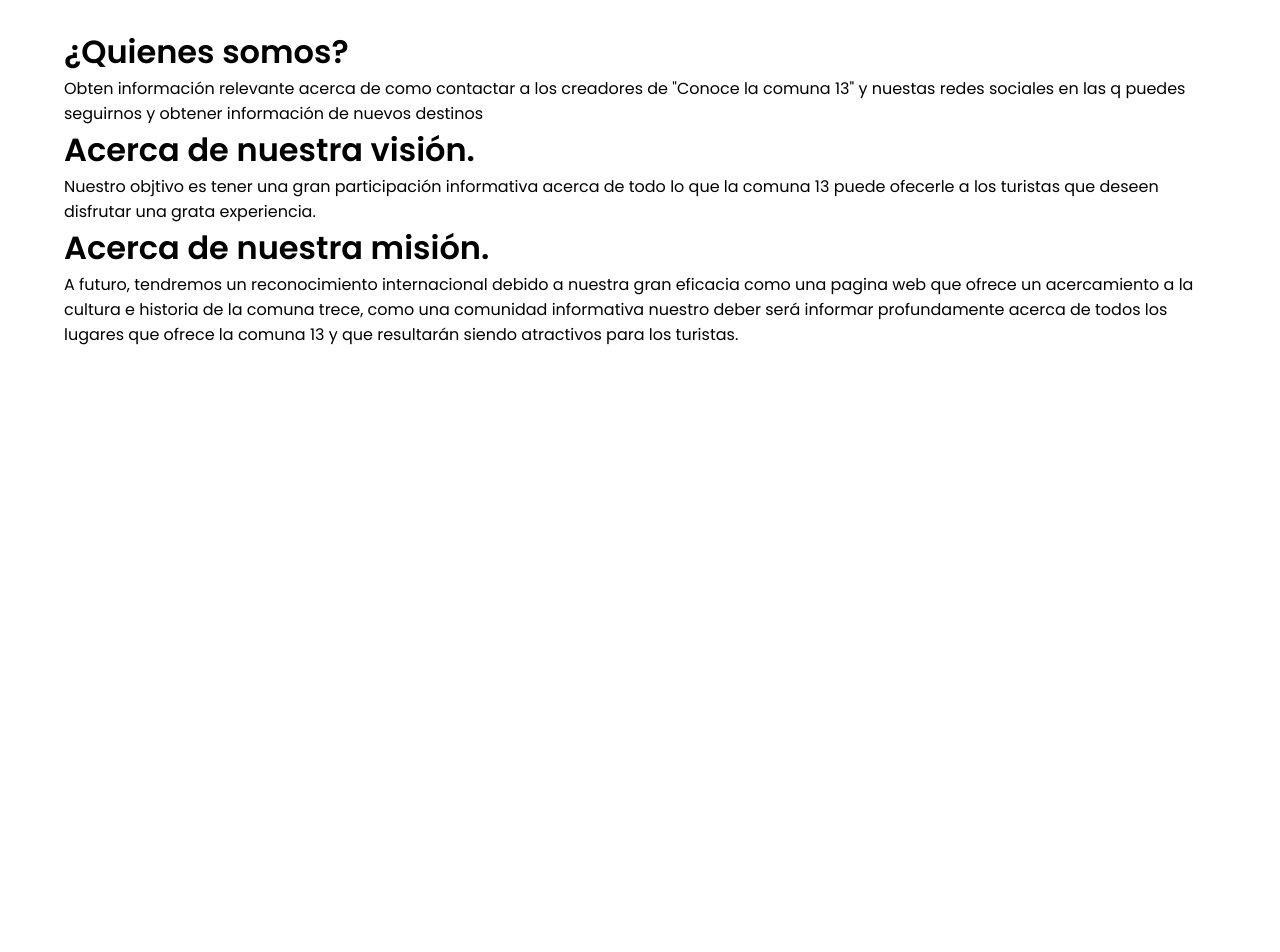
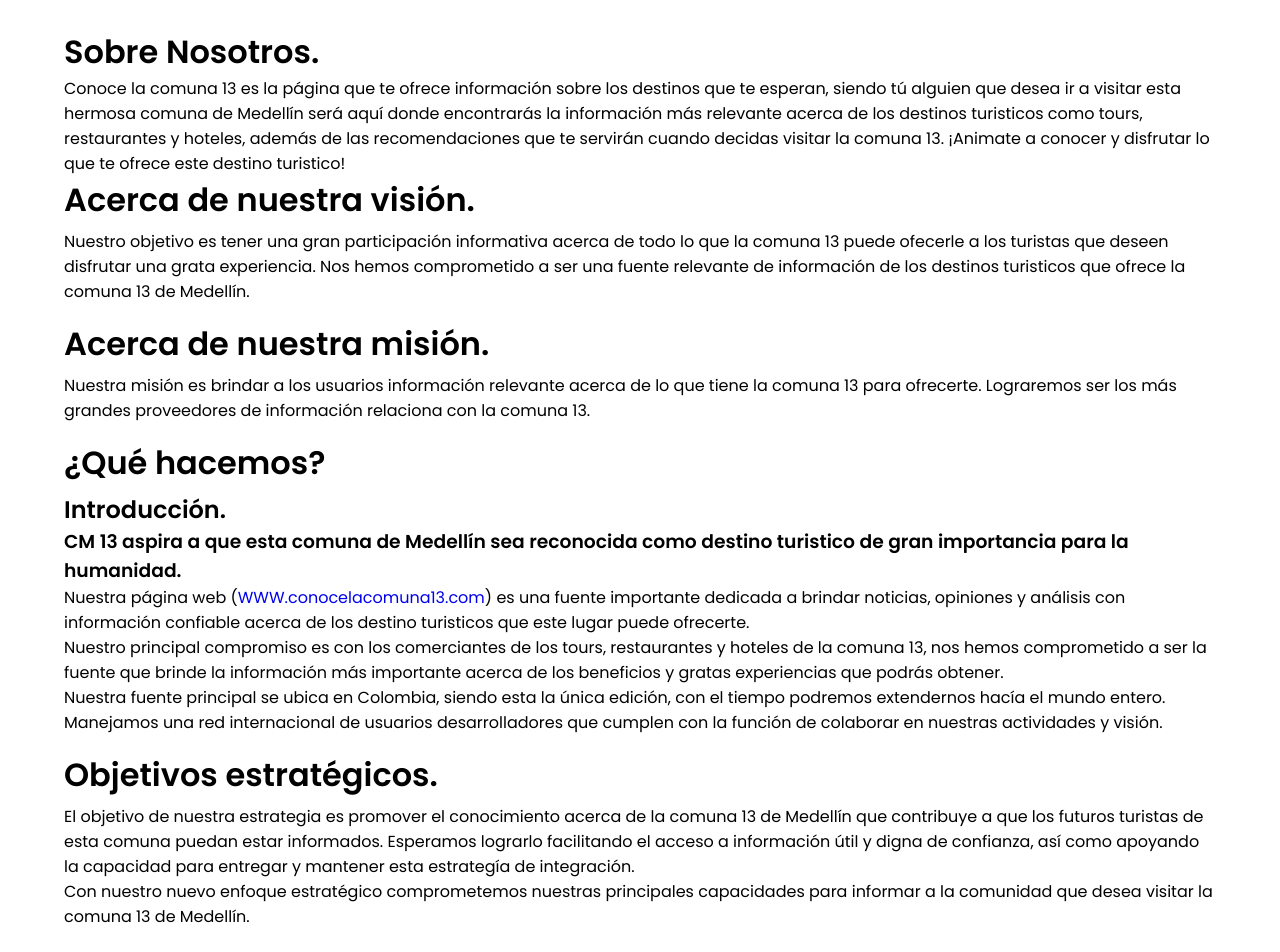
Before and after one commit to SebastianXXI05/proyectoPia-deploy, a React (Vite) app: page /nosotros in a window 1280 px wide. Shown: the part 100-1052 px from the top of the page. Before the commit the page ends 800 px from the top, so only its background shows below. Built offline with nearby package versions, Linux system fonts and the light colour scheme.

Commit message:
Sobre Nosotros terminado

```diff
--- a/src/App.jsx
+++ b/src/App.jsx
@@ -22,7 +22,7 @@ function App() {
       {/* header terminado */}
       <header className={styles.header}>
         <div className={styles.container}>
-        <Link id={idHeader} to='/' onClick={menu ? activateMenu : null} className={styles.title}>CN 13</Link>
+        <Link id={idHeader} to='/' onClick={menu ? activateMenu : null} className={styles.title}>CM 13</Link>
           <nav className={styles.nav}
           style={menu ? {top: '80px'} : {top: '-100%'}}
           >
--- a/src/components/SobreNosotros.jsx
+++ b/src/components/SobreNosotros.jsx
@@ -2,18 +2,37 @@ import styles from '../css/SobreNosotros.module.css'
 function SobreNosotros() {
     return (
         <div className={styles.container}>
-            <h1>¿Quienes somos?</h1>
-            <p>Obten información relevante acerca de como contactar a los creadores de
-              "Conoce la comuna 13" y nuestas redes sociales en las q puedes seguirnos y obtener información de nuevos destinos</p>
-              <div>
-                <h1>Acerca de nuestra visión.</h1>
-                <p>Nuestro objtivo es tener una gran participación informativa acerca de todo lo que la comuna 13 puede ofecerle a los turistas que deseen disfrutar una grata experiencia.
+            <h1>Sobre Nosotros.</h1>
+            <p>Conoce la comuna 13 es la página que te ofrece información sobre los destinos que te esperan, siendo tú alguien que desea ir a visitar esta hermosa comuna de Medellín será aquí donde encontrarás la información más relevante acerca de los destinos turisticos como tours, restaurantes y hoteles, además de las recomendaciones que te servirán cuando decidas visitar la comuna 13. ¡Animate a conocer y disfrutar lo que te ofrece este destino turistico!   </p>
+              <div className={styles.espacio}>
+                <h1 className={styles.title}>Acerca de nuestra visión.</h1>
+                <p>Nuestro objetivo es tener una gran participación informativa acerca de todo lo que la comuna 13 puede ofecerle a los turistas que deseen disfrutar una grata experiencia. Nos hemos comprometido a ser una fuente relevante de información de los destinos turisticos que ofrece la comuna 13 de Medellín.
                 </p>
               </div>
-              <div>
-                <h1>Acerca de nuestra misión.</h1>
-                <p>A futuro, tendremos un reconocimiento internacional debido a nuestra gran eficacia como una pagina web que ofrece un acercamiento a la cultura e historia de la comuna trece,
-                  como una comunidad informativa nuestro deber será informar profundamente acerca de todos los lugares que ofrece la comuna 13 y que resultarán siendo atractivos para los turistas. </p>
+              <div className={styles.espacio}>
+                <h1 className={styles.title}>Acerca de nuestra misión.</h1>
+                <p>Nuestra misión es brindar a los usuarios información relevante acerca de lo que tiene la comuna 13 para ofrecerte. Lograremos ser los más grandes proveedores de información relaciona con la comuna 13. </p>
+              </div>
+              <div className={styles.espacio}>
+                <h1 className={styles.title}>¿Qué hacemos?</h1>
+                <h2 className={styles.intro}>Introducción.</h2>
+                <h3>CM 13 aspira a que esta comuna de Medellín sea reconocida como destino turistico de gran importancia para la humanidad.</h3>
+                <p>Nuestra página web (<a href='#'>WWW.conocelacomuna13.com</a>) es una fuente importante dedicada a brindar noticias, opiniones y análisis con información confiable acerca de los destino turisticos que este lugar puede ofrecerte.
+                </p>
+                <p>Nuestro principal compromiso es con los comerciantes de los tours, restaurantes y hoteles de la comuna 13, nos hemos comprometido a ser la fuente que brinde la información más importante acerca de los beneficios y gratas experiencias que podrás obtener. </p>
+                <p>
+                  Nuestra fuente principal se ubica en Colombia, siendo esta la única edición, con el tiempo podremos extendernos hacía el mundo entero. Manejamos una red internacional de usuarios desarrolladores que cumplen con la función de colaborar en nuestras actividades y visión.
+                </p>
+              </div>
+              <div className={styles.espacio}>
+                <h1 className={styles.title}>Objetivos estratégicos.</h1>
+                <p>El objetivo de nuestra estrategia es promover el conocimiento acerca de la comuna 13 de Medellín que contribuye a que los futuros turistas de esta comuna puedan estar informados. Esperamos lograrlo facilitando el acceso a información útil y digna de confianza, así como apoyando la capacidad para entregar y mantener esta estrategía de integración.</p>
+                <p>Con nuestro nuevo enfoque estratégico comprometemos nuestras principales capacidades para informar a la comunidad que desea visitar la comuna 13 de Medellín.</p>
+              </div>
+              <div className={styles.espacio}>
+                <h1 className={styles.title}>Historia.</h1>
+                <p>conoce la comuna 13 se originó como un proyecto diseñado por un equipo de estudiantes que tenían como objetivo lograr que se pudiera brindar información concreta y relevante acerca de la comuna 13.</p>
+                <p>La pániga Web con financiamiento clasificado, el proyecto empezó a mitad del año 2022 y será lanzada proximamente en un futuro indefinido. </p>
               </div>
         </div>
 
--- a/src/css/SobreNosotros.module.css
+++ b/src/css/SobreNosotros.module.css
@@ -3,15 +3,13 @@
   width: 90%;
   max-width: 1280px;
   margin-top: 3em;
-}
-.titulo {
-  color: red;
+  margin-bottom: 2em;
 }
 
-.parrafo {
-  color: aqua;
+.espacio {
+  margin-bottom: 1em;
 }
 
-.imagen {
-  border-radius: 20px;
+.title {
+  margin-bottom: 5px;
 }
```
Also changed, not shown: src/components/RestauranteCat.jsx (deleted).
